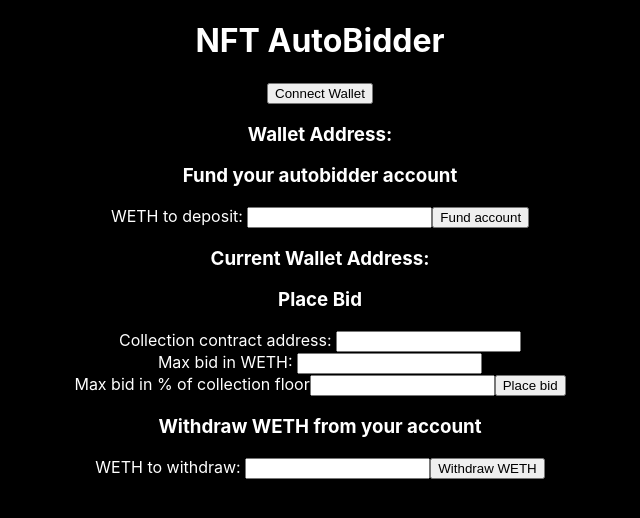
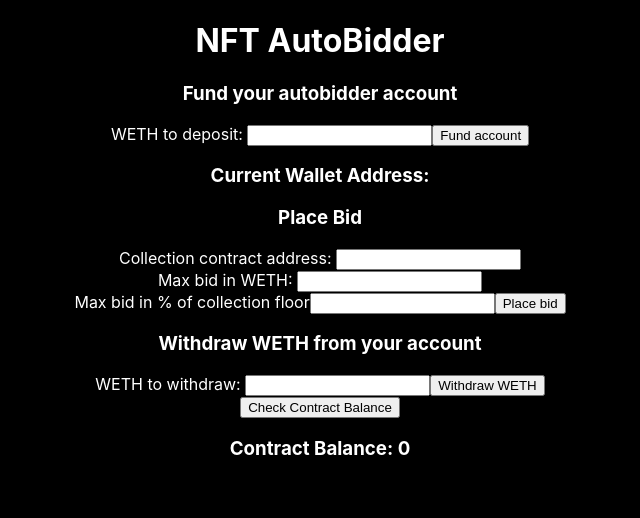
Before and after one commit to KristofferGW/nft-autobidder, a React (Create React App) app in the folder frontend/: page / in a window 1280 px wide. Shown: the top 518 px of the page, without its empty margins (320-960 px from the left). Built offline with nearby package versions, Linux system fonts and the light colour scheme.

Commit message:
Check balance is working from frontend.

```diff
--- a/frontend/src/App.js
+++ b/frontend/src/App.js
@@ -1,20 +1,57 @@
-import React from 'react';
+import React, { useState, useEffect } from 'react';
+import Web3 from 'web3';
+import contractAbi from './conctractABI.json'
 import './App.css';
 import ConnectWalletButton from './components/ConnectWalletButton';
 import FundAccount from './components/FundAccount';
 import PlaceCollectionBid from './components/PlaceCollectionBid';
 import WithdrawWeth from './components/WithdrawWeth';
+import CheckBalance from './components/CheckBalance';
+import { CONTRACT_ADDRESS } from './utils/contractAddress';
 
 function App() {
+  const [web3, setWeb3] = useState(null);
+  const [currentAccount, setCurrentAccount] = useState(null);
+  const [contract, setContract] = useState(null);
+
+  useEffect(() => {
+    const initializeWeb3 = async () => {
+      try {
+        // Check if the user has MetaMask installed
+        if (window.ethereum) {
+          // Use MetaMask's provider
+          const web3Instance = new Web3(window.ethereum);
+          setWeb3(web3Instance);
+
+          // Request account access
+          const accounts = await window.ethereum.request({
+            method: 'eth_requestAccounts',
+          });
+          setCurrentAccount(accounts[0]);
+
+          const contractInstance = new web3Instance.eth.Contract(contractAbi, CONTRACT_ADDRESS);
+          setContract(contractInstance);
+        } else {
+          console.log('MetaMask not detected. Please install MetaMask extension.');
+        }
+      } catch (error) {
+        console.error('Error initializing web3:', error);
+      }
+    };
+
+    initializeWeb3();
+  }, []);
+
   return (
     <div className="App">
       <header>
         <h1>NFT AutoBidder</h1>
       </header>
-      <ConnectWalletButton />
-      <FundAccount />
+      {/* <ConnectWalletButton /> */}
+      <FundAccount web3={web3} currentAccount={currentAccount} />
       <PlaceCollectionBid />
       <WithdrawWeth />
+      <CheckBalance web3={web3} currentAccount={currentAccount} contract={contract} />
     </div>
   );
 }
--- /dev/null
+++ b/frontend/src/components/CheckBalance.jsx
@@ -0,0 +1,39 @@
+import React, { useState, useEffect } from 'react';
+import Web3 from 'web3';
+import contractAbi from '../conctractABI.json'
+import {CONTRACT_ADDRESS} from '../utils/contractAddress.js';
+
+function CheckBalance(props) {
+    const web3 = props.web3;
+    const currentAccount = props.currentAccount;
+    const contract = props.contract;
+    const [contractBalance, setContractBalance] = useState(0);
+
+    const checkBalance = async () => {
+        try {
+            if (!web3 || !currentAccount || !contract) {
+                console.error('Web3, account, or contract not available');
+                return;
+            }
+
+            const balanceInWei = await contract.methods.showBalance().call({from: currentAccount});
+            const balanceInEther = web3.utils.fromWei(balanceInWei, 'ether');
+            setContractBalance(balanceInEther);
+
+            console.log('Contract Balance', balanceInEther);
+        } catch (error) {
+            console.error('Error checking balance:', error);
+        }
+    };
+
+    return (
+        <div>
+            <button onClick={checkBalance}>Check Contract Balance</button>
+            <div>
+                <h3>Contract Balance: {contractBalance}</h3>
+            </div>
+        </div>
+    )
+}
+
+export default CheckBalance;
--- a/frontend/src/components/ConnectWalletButton.js
+++ /dev/null
@@ -1,35 +0,0 @@
-import React from "react";
-import { useState } from "react";
-
-function ConnectWalletButton() {
-
-    const [walletAddress, setWalletAddress] = useState("");
-
-    async function requestAccount() {
-        console.log('Requesting account.');
-        if(window.ethereum) {
-            console.log('metamask detected');
-
-            try {
-                const accounts = await window.ethereum.request({
-                    method: 'eth_requestAccounts',
-                });
-                setWalletAddress(accounts[0]);
-            } catch(error) {
-                console.log('Error connecting...');
-            }
-
-        } else {
-            console.log('metamask not detected');
-        }
-    }
-
-    return (
-        <div>
-            <button onClick={requestAccount}>Connect Wallet</button>
-            <h3>Wallet Address: {walletAddress}</h3>
-        </div>
-    );
-}
-
-export default ConnectWalletButton;
--- a/frontend/src/components/FundAccount.js
+++ b/frontend/src/components/FundAccount.jsx
@@ -1,44 +1,49 @@
 import React, { useState, useEffect } from 'react';
 import Web3 from 'web3';
-import contractAbi from '../conctractABI.json';
+import contractAbi from '../conctractABI.json'
+import {CONTRACT_ADDRESS} from '../utils/contractAddress.js';
 
-const CONTRACT_ADDRESS = "0x76A9fEb31e4B81ADDc74737dAF64F6088d6d5eea";
+// const CONTRACT_ADDRESS = "0x76A9fEb31e4B81ADDc74737dAF64F6088d6d5eea";
 
-function FundAccount() {
+function FundAccount(props) {
   const [fundingAmount, setFundingAmount] = useState(0);
-  const [currentAccount, setCurrentAccount] = useState(null);
-  const [web3, setWeb3] = useState(null);
+  // const [currentAccount, setCurrentAccount] = useState(null);
+  // const [web3, setWeb3] = useState(null);
 
   function handleChangeOfAmount(event) {
     setFundingAmount(event.target.value);
   }
 
-  useEffect(() => {
-    const initializeWeb3 = async () => {
-      try {
-        // Check if the user has MetaMask installed
-        if (window.ethereum) {
-          // Use MetaMask's provider
-          const web3Instance = new Web3(window.ethereum);
-          setWeb3(web3Instance);
+  // useEffect(() => {
+  //   const initializeWeb3 = async () => {
+  //     try {
+  //       // Check if the user has MetaMask installed
+  //       if (window.ethereum) {
+  //         // Use MetaMask's provider
+  //         const web3Instance = new Web3(window.ethereum);
+  //         setWeb3(web3Instance);
 
-          // Request account access
-          const accounts = await window.ethereum.request({
-            method: 'eth_requestAccounts',
-          });
-          setCurrentAccount(accounts[0]);
-        } else {
-          console.log('MetaMask not detected. Please install MetaMask extension.');
-        }
-      } catch (error) {
-        console.error('Error initializing web3:', error);
-      }
-    };
+  //         // Request account access
+  //         const accounts = await window.ethereum.request({
+  //           method: 'eth_requestAccounts',
+  //         });
+  //         setCurrentAccount(accounts[0]);
+  //       } else {
+  //         console.log('MetaMask not detected. Please install MetaMask extension.');
+  //       }
+  //     } catch (error) {
+  //       console.error('Error initializing web3:', error);
+  //     }
+  //   };
 
-    initializeWeb3();
-  }, []);
+  //   initializeWeb3();
+  // }, []);
+
+  const web3 = props.web3;
+  const currentAccount = props.currentAccount;
 
   async function fundAccount() {
+    console.log('web3', web3);
     try {
       if (!web3 || !currentAccount) {
         console.error('Web3 or account not available.');
--- /dev/null
+++ b/frontend/src/utils/contractAddress.js
@@ -0,0 +1 @@
+export const CONTRACT_ADDRESS = "0x76A9fEb31e4B81ADDc74737dAF64F6088d6d5eea";
--- a/frontend/utils/web3.js
+++ /dev/null
@@ -1,5 +0,0 @@
-import Web3 from 'web3';
-
-const web3 = new Web3(window.ethereum);
-
-export default web3;
```
Also changed, not shown: frontend/src/components/ConnectWalletButton.jsx (added, +35 -0 lines), frontend/src/components/PlaceCollectionBid.jsx (renamed from frontend/src/components/PlaceCollectionBid.js), frontend/src/components/WithdrawWeth.jsx (renamed from frontend/src/components/WithdrawWeth.js).
